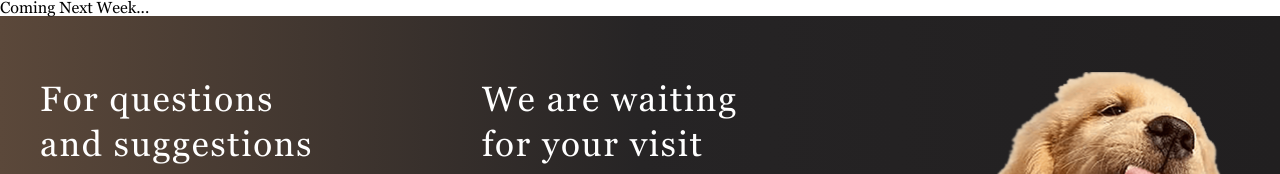
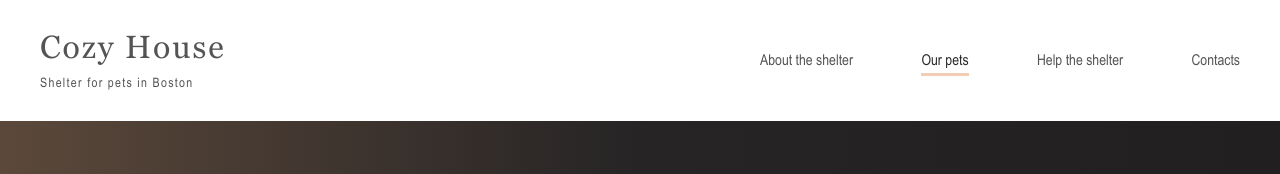
Before and after one commit to Meri-MG/shelter, a plain HTML site: page pages/pets/index.html in a window 1280 px wide. Shown: the top 174 px of the page. Drawn offline with Linux system fonts and the light colour scheme; files whose address does not match are found by name.

Commit message:
feat: add nav-bar styles

```diff
--- a/pages/pets/index.html
+++ b/pages/pets/index.html
@@ -4,12 +4,36 @@
     <meta charset="UTF-8" />
     <meta http-equiv="X-UA-Compatible" content="IE=edge" />
     <meta name="viewport" content="width=device-width, initial-scale=1.0" />
-    <title>Document</title>
+    <title>Shelter</title>
+    <link
+      rel="shortcut icon"
+      type="image/x-icon"
+      href="../../assets/images/start-screen-puppy.png"
+    />
     <link rel="stylesheet" href="./reset.css" />
     <link rel="stylesheet" href="./style.css" />
   </head>
   <body>
-    <h1>Coming Next Week...</h1>
+    <header>
+      <div class="wrapper">
+        <div>
+          <a href="">
+            <h2 class="logo_title">Cozy House</h2>
+            <h3 class="logo_subtitle">Shelter for pets in Boston</h3>
+          </a>
+        </div>
+        <nav>
+          <ul>
+            <li>
+              <a href="#about_section">About the shelter</a>
+            </li>
+            <li><a href="../pets/index.html" class="highlighted">Our pets</a></li>
+            <li><a href="#help_section">Help the shelter</a></li>
+            <li><a href="#contacts">Contacts</a></li>
+          </ul>
+        </nav>
+      </div>
+    </header>
     <footer id="contacts">
       <div class="wrapper">
         <div>
--- a/pages/pets/style.css
+++ b/pages/pets/style.css
@@ -48,6 +48,58 @@ body {
   align-items: center;
 }
 
+header .wrapper {
+  padding: 1.88rem 2.5rem;
+}
+
+header .wrapper h2 {
+  font-size: 32px;
+  line-height: 35.2px;
+  color: var(--color-dark-about);
+  letter-spacing: 0.06em;
+}
+
+header .wrapper h3 {
+  font-size: 13px;
+  line-height: 14.95px;
+  color: var(--color-dark-about);
+  margin-top: 0.65rem;
+  font-family: 'Arial';
+  letter-spacing: 0.1em;
+}
+
+header .wrapper nav {
+  width: 50%;
+  display: flex;
+  justify-content: flex-end;
+}
+
+header .wrapper nav ul {
+  display: flex;
+  width: 80%;
+  justify-content: space-between;
+  align-items: center;
+}
+
+header .wrapper nav ul li a {
+  color: var(--color-dark-about);
+  text-decoration: none;
+  line-height: 24px;
+  font-size: 15px;
+  font-family: 'Arial';
+  padding-bottom: 0.3rem;
+  align-self: end;
+}
+
+header .wrapper nav ul li a:hover {
+  color: var(--color-dark);
+}
+
+header .wrapper nav ul li .highlighted {
+  border-bottom: 3px solid var(--color-primary);
+  color: var(--color-dark);
+}
+
 footer {
   background: linear-gradient(to right, #5B483A, #262425, #211F20);
 }
```
